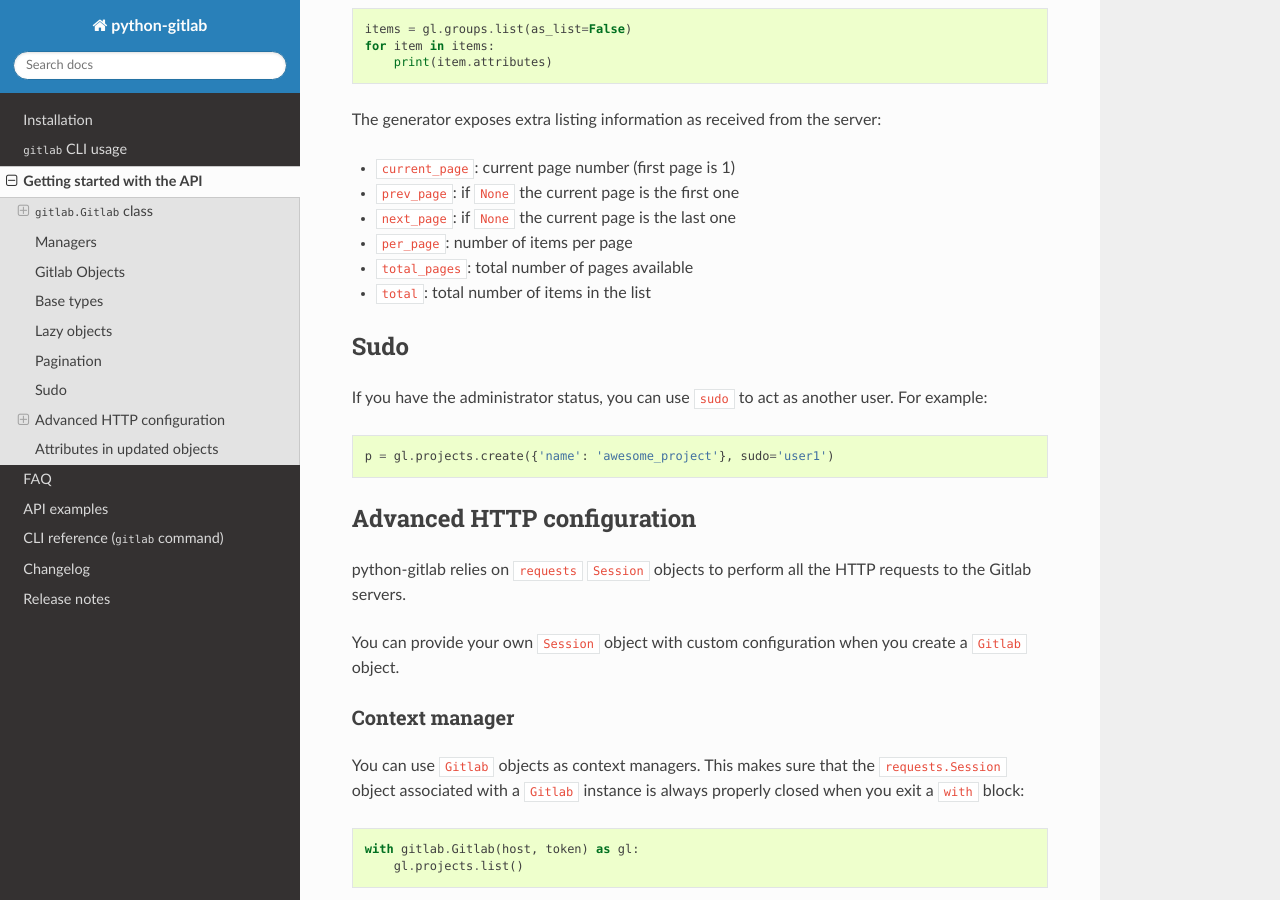
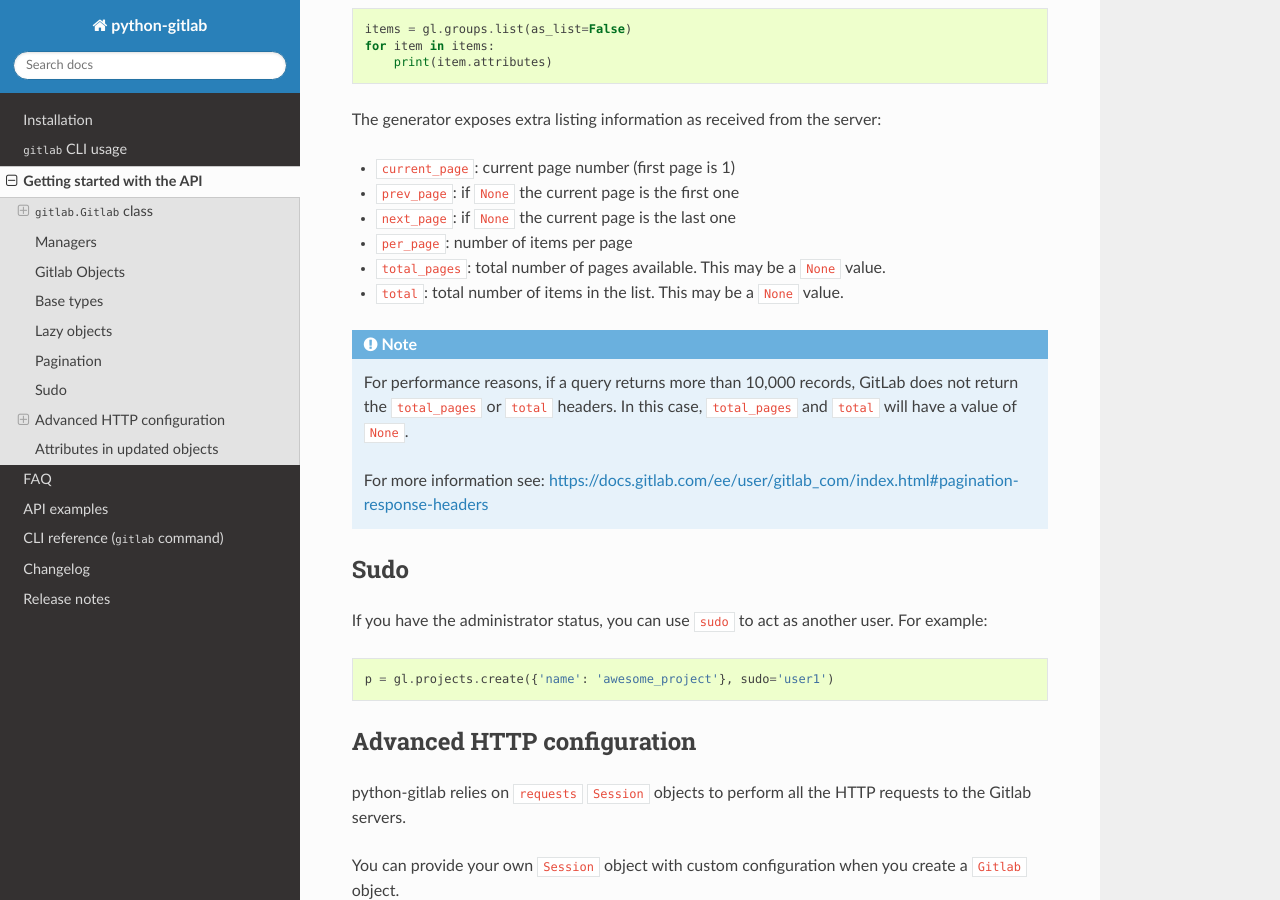
Before and after one commit to python-gitlab/python-gitlab, a Sphinx documentation site: the page built from docs/api-usage.rst, in a window 1280 px wide and 900 px high, scrolled down 4901 px. Built offline with Sphinx 7.4.7 and the Read the Docs theme 2.0.0, drawn with Linux system fonts in a browser that asks for light colours; pages that are not in the unit, such as notebooks, are missing from menus; the version number could not be read and is left out.

Commit message:
fix: handle situation where GitLab does not return values
If a query returns more than 10,000 records than the following values
are NOT returned:
  x.total_pages
  x.total

Modify the code to allow no value to be set for these values. If there
is not a value returned the functions will now return None.

Update unit test so no longer `xfail`

https://docs.gitlab.com/ee/user/gitlab_com/index.html#pagination-response-headers

Closes #1686

```diff
--- a/docs/api-usage.rst
+++ b/docs/api-usage.rst
@@ -265,8 +265,17 @@ The generator exposes extra listing information as received from the server:
 * ``prev_page``: if ``None`` the current page is the first one
 * ``next_page``: if ``None`` the current page is the last one
 * ``per_page``: number of items per page
-* ``total_pages``: total number of pages available
-* ``total``: total number of items in the list
+* ``total_pages``: total number of pages available. This may be a ``None`` value.
+* ``total``: total number of items in the list. This may be a ``None`` value.
+
+.. note::
+
+   For performance reasons, if a query returns more than 10,000 records, GitLab
+   does not return the ``total_pages`` or ``total`` headers.  In this case,
+   ``total_pages`` and ``total`` will have a value of ``None``.
+
+   For more information see:
+   https://docs.gitlab.com/ee/user/gitlab_com/index.html#pagination-response-headers
 
 Sudo
 ====
--- a/pyproject.toml
+++ b/pyproject.toml
@@ -87,3 +87,6 @@ disable = [
     "useless-object-inheritance",
 
 ]
+
+[tool.pytest.ini_options]
+xfail_strict = true
```
Also changed, not shown: 3 other files.
